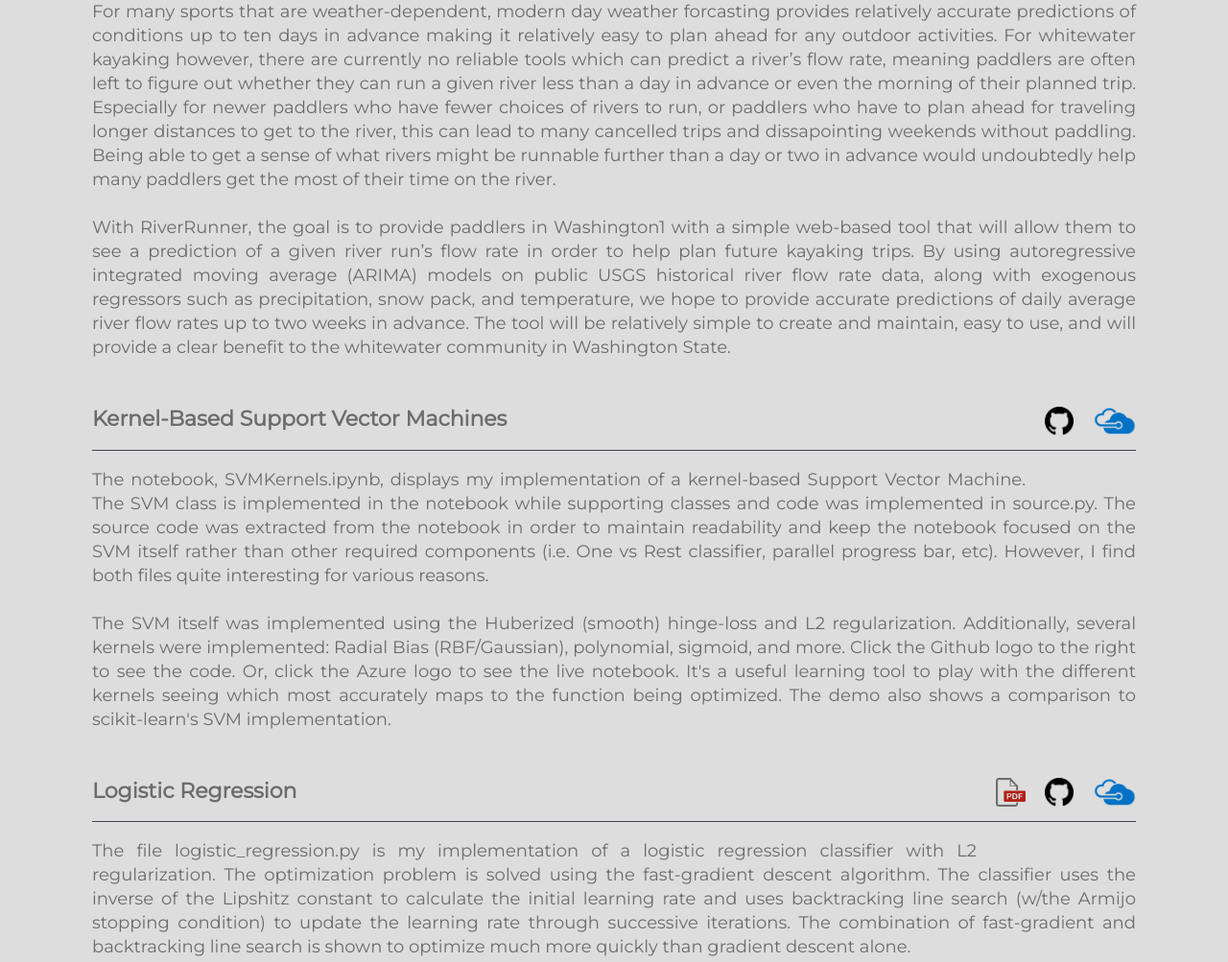
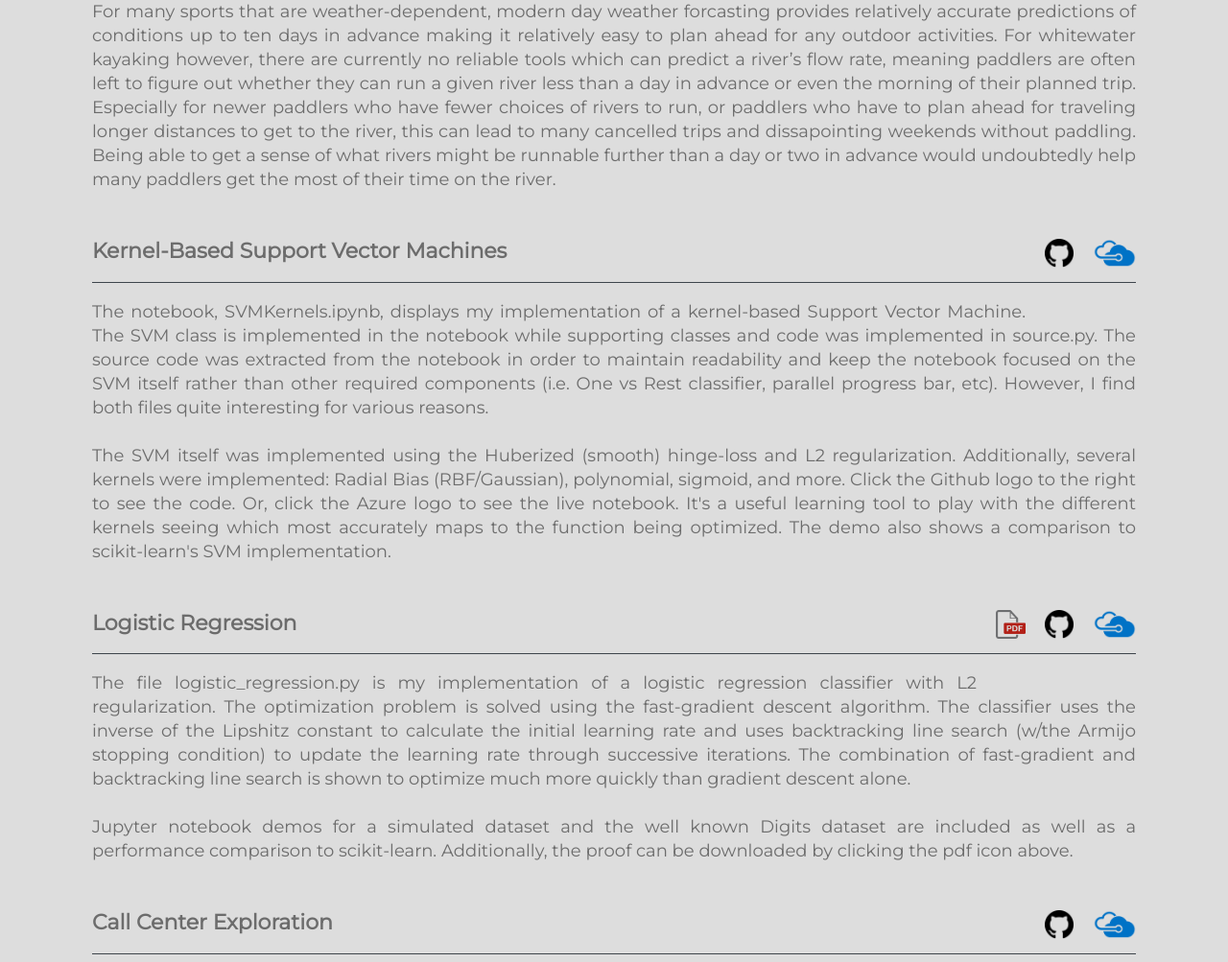
Before and after one commit to aajibad1/waninger, a Flask app: page /projects in a window 1280 px wide. Shown: the part 838-1841 px from the top of the page at 96% size. Run offline with Flask 2, Linux system fonts and the light colour scheme.

Commit message:
removed extra paragraph

```diff
--- a/waninger/templates/projects.html
+++ b/waninger/templates/projects.html
@@ -1,5 +1,4 @@
 {% extends 'base.html' %}
-
 
 {%  block content %}
     <div id="content" class="container">
@@ -20,10 +19,10 @@
             <p>
                 Text data is one of the most abundant sources of data available today, yet it is one of the most
                 difficult sources to understand and gain insight from. We chose to tackle this problem in a tagteam
-                approach of using machine learning and effective data visualization techniques to help us understand                 the topics of a
-                dataset. We used a dataset scraped from Reddit’s r/jokes subreddit and implemented a topic modelling
-                algorithm to derive joke topics, and then implemented a visualization in d3 to maximize the ability
-                of a user to understand these topics.
+                approach of using machine learning and effective data visualization techniques to help us understand
+                the topics of a dataset. We used a dataset scraped from Reddit’s r/jokes subreddit and implemented a
+                topic modelling algorithm to derive joke topics, and then implemented a visualization in d3 to
+                maximize the ability of a user to understand these topics.
             </p>
             <p>
                 A team of three - <a href="https://github.com/moefasa" target="_blank">Mohammed Helal</a>, <a
@@ -72,15 +71,6 @@
                 further than a day or two in advance would undoubtedly help many paddlers get the most of their time
                 on the river.
             </p>
-            <p>
-                With RiverRunner, the goal is to provide paddlers in Washington1 with a simple web-based tool that
-                will allow them to see a prediction of a given river run’s flow rate in order to help plan future
-                kayaking trips. By using autoregressive integrated moving average (ARIMA) models on public USGS
-                historical river flow rate data, along with exogenous regressors such as precipitation, snow pack,
-                and temperature, we hope to provide accurate predictions of daily average river flow rates up to two
-                weeks in advance. The tool will be relatively simple to create and maintain, easy to use, and will
-                provide a clear benefit to the whitewater community in Washington State.
-            </p>
         </div>
 
         <!-- SVMs -->
@@ -104,8 +94,6 @@
             </p>
             <p>
                 The SVM itself was implemented using the Huberized (smooth) hinge-loss and L2 regularization.
-
-
                 Additionally, several kernels were implemented: Radial Bias (RBF/Gaussian), polynomial, sigmoid, and
                 more. Click the Github logo to the right to see the code. Or, click the Azure logo to see the live
                 notebook. It's a useful learning tool to play with the different kernels seeing which most accurately
@@ -143,6 +131,7 @@
             </p>
         </div>
 
+        <!-- call center exploration -->
         <div class="project">
             <div class="project-title">
                 <h2>Call Center Exploration</h2>
@@ -167,6 +156,7 @@
                 notebook. To view the entire notebook it must be ran with Python 3.6 in trusted mode.
             </p>
         </div>
+
         <!-- TEMPLATE
         <div class="project">
                 <div class="project-title">
```
